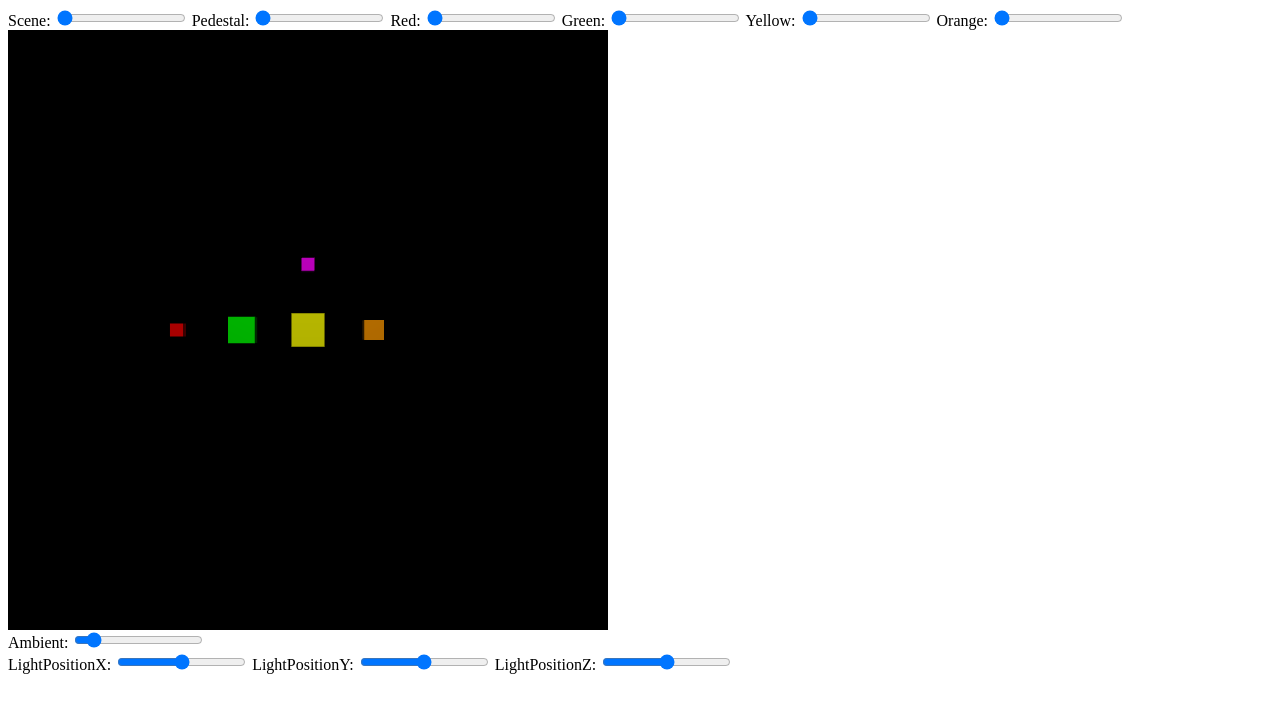
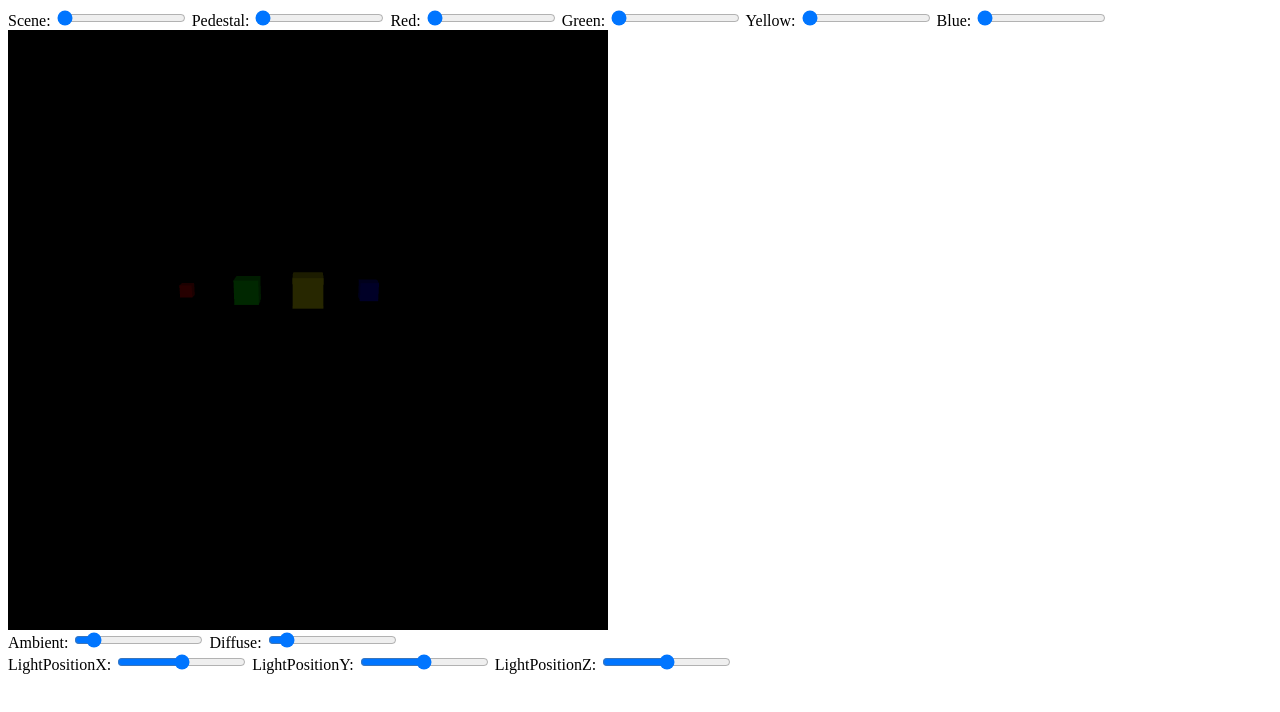
Before and after one commit to Soromytko/CSmCG, a plain HTML site: page Laba4/index.html in a window 1280 px wide. Drawn offline with Linux system fonts and the light colour scheme.

Commit message:
laba4: add view matrix

```diff
--- a/Laba4/index.html
+++ b/Laba4/index.html
@@ -15,8 +15,8 @@
 				<input type="range" min="0" max="360" value="0" class="slider" id="greenRange">
 				<label for="temp">Yellow:</label>
 				<input type="range" min="0" max="360" value="0" class="slider" id="yellowRange">
-				<label for="temp">Orange:</label>
-				<input type="range" min="0" max="360" value="0" class="slider" id="orangeRange">
+				<label for="temp">Blue:</label>
+				<input type="range" min="0" max="360" value="0" class="slider" id="blueRange">
 			</div>
 		</div>
 		<canvas id="canvas" width="600" height="600">
@@ -26,6 +26,8 @@
 			<div>
 				<label for="temp">Ambient:</label>
 				<input type="range" min="0" max="1" value="0.1" step="0.01" class="slider" id="ambientRange">
+				<label for="temp">Diffuse:</label>
+				<input type="range" min="0" max="1" value="0.1" step="0.01" class="slider" id="diffuseRange">
 			</div>
 
 			<div>
--- a/Laba4/src/index.js
+++ b/Laba4/src/index.js
@@ -24,27 +24,31 @@ function createShaderProgram(gl, vertexShader, fragmentShader) {
 
 var gl
 
+var camera = {
+    pos: {x: 0, y: 2, z: 0},
+    rotX: 0.3,
+}
 var scene = {
-    pos: {x: 0, y: 0, z: -5},
-    rotY: 0
+    pos: {x: 0, y: 0, z: -6},
+    rotY: 0,
 }
 var pedestal = {
     pos: {x: 0, y: 0, z: -3},
     rotY: 0,
 }
-var ambient = 0.1
+var ambientIntensity = 0.1
+var diffuseIntensity = 0.5
 var redCube = new Cube({x: -2, y: 0, z: 0}, 0.2, {r: 1, g: 0, b: 0})
 var greenCube = new Cube({x: -1, y: 0, z: 0}, 0.4, {r: 0, g: 1, b: 0})
 var yellowCube = new Cube({x: 0, y: 0, z: 0}, 0.5, {r: 1, g: 1, b: 0})
-var orangeCube = new Cube({x: 1, y: 0, z: 0}, 0.3, {r: 1, g: 0.6, b: 0})
+var blueCube = new Cube({x: 1, y: 0, z: 0}, 0.3, {r: 0, g: 0, b: 1})
 var lightCube = new Cube({x: 0, y: 2, z: 0}, 0.1, {r: 1, g: 1, b: 1})
 
 var objects = [
-    new Cube({x: 0, y: 1, z: 0}, 0.2, {r: 1, g: 0, b: 1}),
     redCube,
     greenCube,
     yellowCube,
-    orangeCube,
+    blueCube,
 ]
 
 
@@ -56,7 +60,8 @@ var objects = [
 
     uniform float u_Size;
     uniform mat4 u_ProjectMat;
-    uniform mat4 u_mLocal;
+    uniform mat4 u_ViewMat;
+    uniform mat4 u_WorldMat;
 
     // Lights
     uniform vec3 u_LightPosition;
@@ -66,14 +71,14 @@ var objects = [
 
     void main(void)
     {
-        vec4 vertexGlobalPosition = u_mLocal * vec4(vertexPosition * u_Size, 1.0);
-        gl_Position = u_ProjectMat * u_mLocal * vec4(vertexPosition * u_Size, 1.0);
+        vec4 vertexGlobalPosition = u_WorldMat * vec4(vertexPosition * u_Size, 1.0);
+        gl_Position = u_ProjectMat * u_ViewMat * u_WorldMat * vec4(vertexPosition * u_Size, 1.0);
 
         vec3 directionToLight = u_LightPosition - vertexGlobalPosition.xyz;
-        vec3 rotatedNormal = (u_mLocal * vec4(vertexNormal, 1.0)).xyz - (u_mLocal * vec4(0.0, 0.0, 0.0, 1.0)).xyz;
+        vec3 rotatedNormal = (u_WorldMat * vec4(vertexNormal, 1.0)).xyz - (u_WorldMat * vec4(0.0, 0.0, 0.0, 1.0)).xyz;
         // rotatedNormal = vertexNormal;
         float diff = max(0.0, dot(normalize(directionToLight), normalize(rotatedNormal)));
-        v_diffuseColor = diff / length(directionToLight) * 5.0;
+        v_diffuseColor = diff / length(directionToLight);
     }
  `
 
@@ -81,17 +86,18 @@ var objects = [
     precision mediump float;
 
     uniform vec4 u_Color;
-    uniform float u_AmbientStrength;
+    uniform float u_AmbientIntensity;
+    uniform float u_DiffuseIntensity;
 
     varying float v_diffuseColor;
 
     void main()
     {
         vec3 lightColor = vec3(1.0, 1.0, 1.0);
-        vec4 ambient = vec4(lightColor * u_AmbientStrength, 1.0);
+        vec4 ambient = vec4(lightColor * u_AmbientIntensity, 1.0);
         // gl_FragColor = ambient * u_Color;
         // gl_FragColor = v_diffuseColor * u_Color;
-        gl_FragColor = (ambient + v_diffuseColor) * u_Color;
+        gl_FragColor = (ambient + v_diffuseColor * u_DiffuseIntensity) * u_Color;
     }
  `
 
@@ -135,10 +141,12 @@ function main() {
 
     gl.useProgram(shaderProgram)
     const uProjectMatLoc = gl.getUniformLocation(shaderProgram, 'u_ProjectMat')
-    const uLocal = gl.getUniformLocation(shaderProgram, 'u_mLocal')
+    const uViewMatLoc = gl.getUniformLocation(shaderProgram, 'u_ViewMat')
+    const uWorldMatLoc = gl.getUniformLocation(shaderProgram, 'u_WorldMat')
     const uSizeLocation = gl.getUniformLocation(shaderProgram, "u_Size")
     const uColorLocation = gl.getUniformLocation(shaderProgram, "u_Color")
-    const u_AmbientLocation = gl.getUniformLocation(shaderProgram, "u_AmbientStrength")
+    const uAmbientIntensityLoc = gl.getUniformLocation(shaderProgram, "u_AmbientIntensity")
+    const uDiffuseIntensityLoc = gl.getUniformLocation(shaderProgram, "u_DiffuseIntensity")
     const uLightPositionLoc = gl.getUniformLocation(shaderProgram, "u_LightPosition")
     const uLightDirectionLocation = gl.getUniformLocation(shaderProgram, "u_LightDirection")
     const vertexPositionAttribLoc = gl.getAttribLocation(shaderProgram, 'vertexPosition')
@@ -155,7 +163,7 @@ function main() {
         const localMat = glMatrix.mat4.create()
         glMatrix.mat4.translate(localMat, baseMatrix, [object.position.x, object.position.y, object.position.z, 0])
         glMatrix.mat4.rotate(localMat, localMat, object.rotationY, [0, 1, 0])
-        gl.uniformMatrix4fv(uLocal, false, localMat)
+        gl.uniformMatrix4fv(uWorldMatLoc, false, localMat)
         // Size
         gl.uniform1f(uSizeLocation, object.size)
         // Color
@@ -179,15 +187,25 @@ function main() {
         glMatrix.mat4.translate(baseMatrix, baseMatrix, [pedestal.pos.x, pedestal.pos.y, pedestal.pos.z, 0])
         glMatrix.mat4.rotate(baseMatrix, baseMatrix, pedestal.rotY, [0, 1, 0])
 
+        // Project
         const projectionMatrix = glMatrix.mat4.create()
         glMatrix.mat4.perspective(projectionMatrix, (60 * Math.PI) / 180, gl.canvas.clientWidth / gl.canvas.clientHeight, 0.1, 100.0);
         gl.uniformMatrix4fv(uProjectMatLoc, false, projectionMatrix)
 
+        // View
+        const viewMatrix = glMatrix.mat4.create()
+        /* To move the camera in some direction,
+        you need to move all objects in the opposite direction,
+        so the camera position with a minus sign */
+        glMatrix.mat4.translate(viewMatrix, viewMatrix, [-camera.pos.x, -camera.pos.y, -camera.pos.z, 0])
+        glMatrix.mat4.rotate(viewMatrix, viewMatrix, camera.rotX, [1, 0, 0])
+        gl.uniformMatrix4fv(uViewMatLoc, false, viewMatrix)
+
         // Lights
-        gl.uniform1f(u_AmbientLocation, ambient)
+        gl.uniform1f(uAmbientIntensityLoc, ambientIntensity)
         gl.uniform3f(uLightDirectionLocation, -1, -1, 0)
-        console.log(lightCube.position.z + scene.pos.z)
         gl.uniform3f(uLightPositionLoc, lightCube.position.x, lightCube.position.y, lightCube.position.z)
+        gl.uniform1f(uDiffuseIntensityLoc, diffuseIntensity)
 
         objects.forEach(object => {
             renderObject(object, baseMatrix)
@@ -222,13 +240,18 @@ function bindInput() {
         yellowCube.rotationY = event.target.value / 50
     })
 
-    document.getElementById("orangeRange").addEventListener("input", (event) => {
-        orangeCube.rotationY = event.target.value / 50
+    document.getElementById("blueRange").addEventListener("input", (event) => {
+        blueCube.rotationY = event.target.value / 50
     })
 
     document.getElementById("ambientRange").addEventListener("input", (event) => {
-        ambient = event.target.value
+        ambientIntensity = event.target.value
     })
+
+    document.getElementById("diffuseRange").addEventListener("input", (event) => {
+        diffuseIntensity = event.target.value * 10
+    })
+
 
     document.getElementById("lightXRange").addEventListener("input", (event) => {
         lightCube.position.x = event.target.value
```
